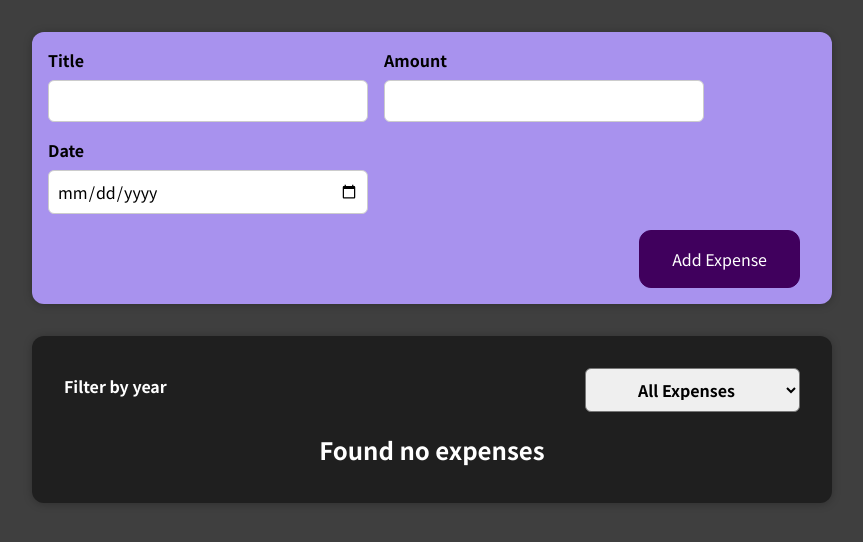
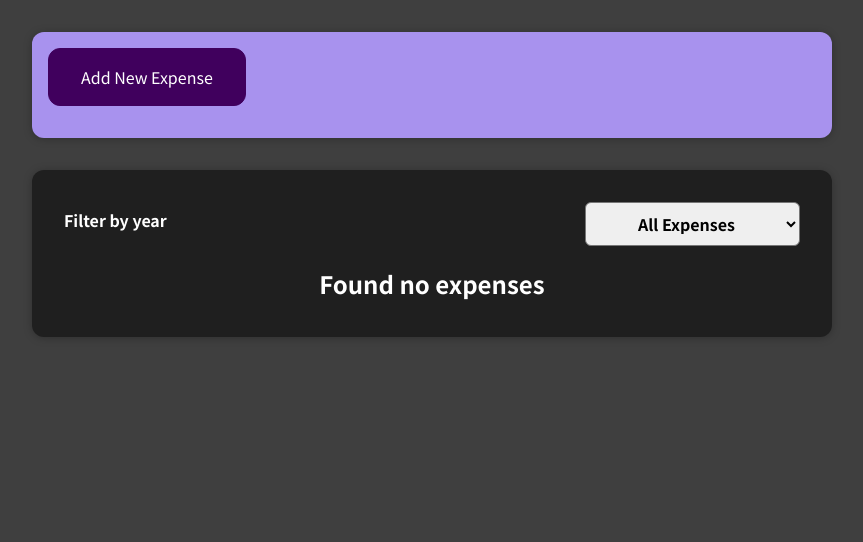
Before and after one commit to Tronayy/Expense-App---React, a React (Create React App) app: page / in a window 1280 px wide. Shown: the top 542 px of the page, without its empty margins (208-1071 px from the left). Built offline with nearby package versions, Linux system fonts and the light colour scheme.

Commit message:
Trying Assingment 4

```diff
--- a/src/components/NewExpense/ExpenseForm.js
+++ b/src/components/NewExpense/ExpenseForm.js
@@ -2,6 +2,8 @@ import { useState } from "react";
 import "./ExpenseForm.css";
 
 const ExpenseForm = (props) => {
+  var n = 0;
+
   const [enteredTitle, setEnteredTitle] = useState("");
   const [enteredAmount, setEnteredAmount] = useState("");
   const [enteredDate, setEnteredDate] = useState("");
@@ -31,8 +33,25 @@ const ExpenseForm = (props) => {
     setEnteredTitle("");
     setEnteredAmount("");
     setEnteredDate("");
+    n = 0;
   };
 
+  const newFormHandler = (event) => {
+    event.preventDefault();
+    n = 1;
+  };
+
+  if (n === 0) {
+    return (
+      <form onSubmit={newFormHandler}>
+        <div className="new-expense__controls">
+          <button type="submit">Add New Expense</button>
+        </div>
+      </form>
+    );
+  }
+
+  if (n === 1) {
     return (
       <form onSubmit={submitHandler}>
         <div className="new-expense__controls">
@@ -70,6 +89,7 @@ const ExpenseForm = (props) => {
         </div>
       </form>
     );
+  }
 };
 
 export default ExpenseForm;
```
Lines whose indentation alone changed are shown as unchanged.
